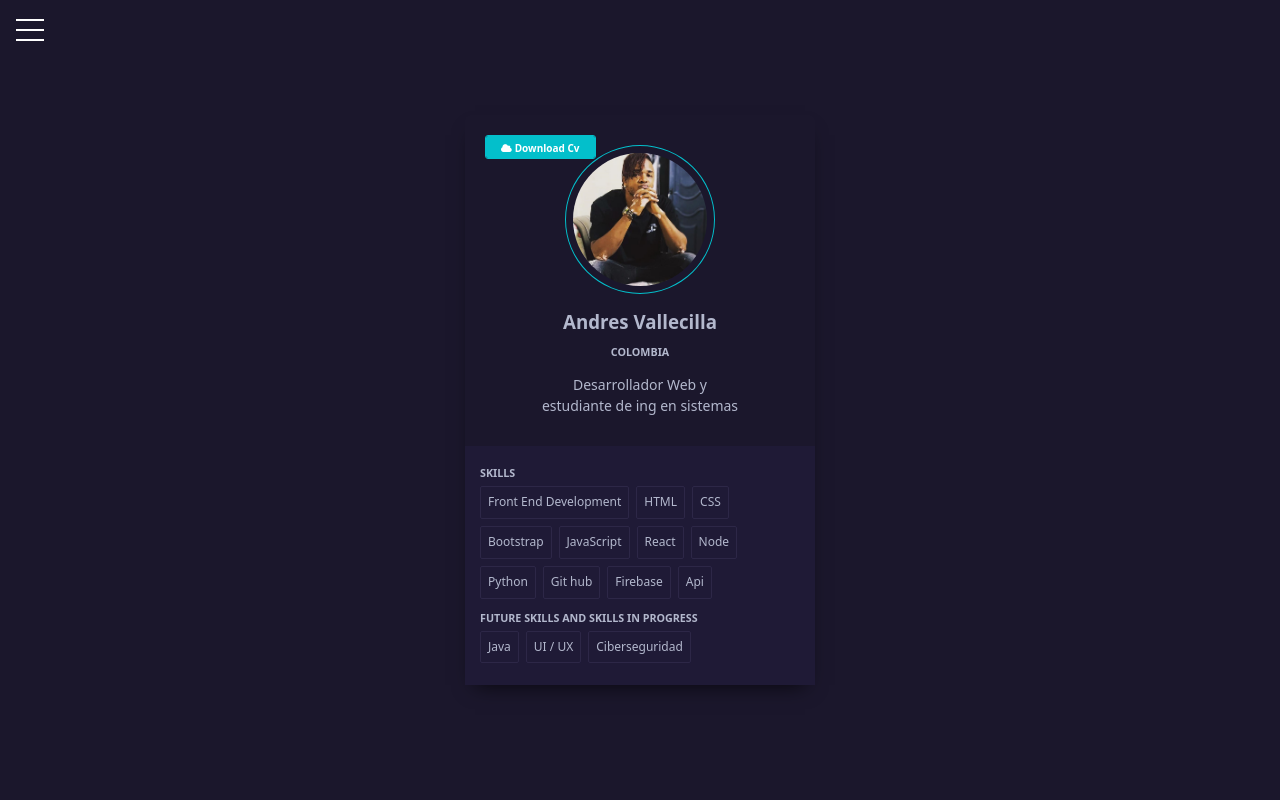
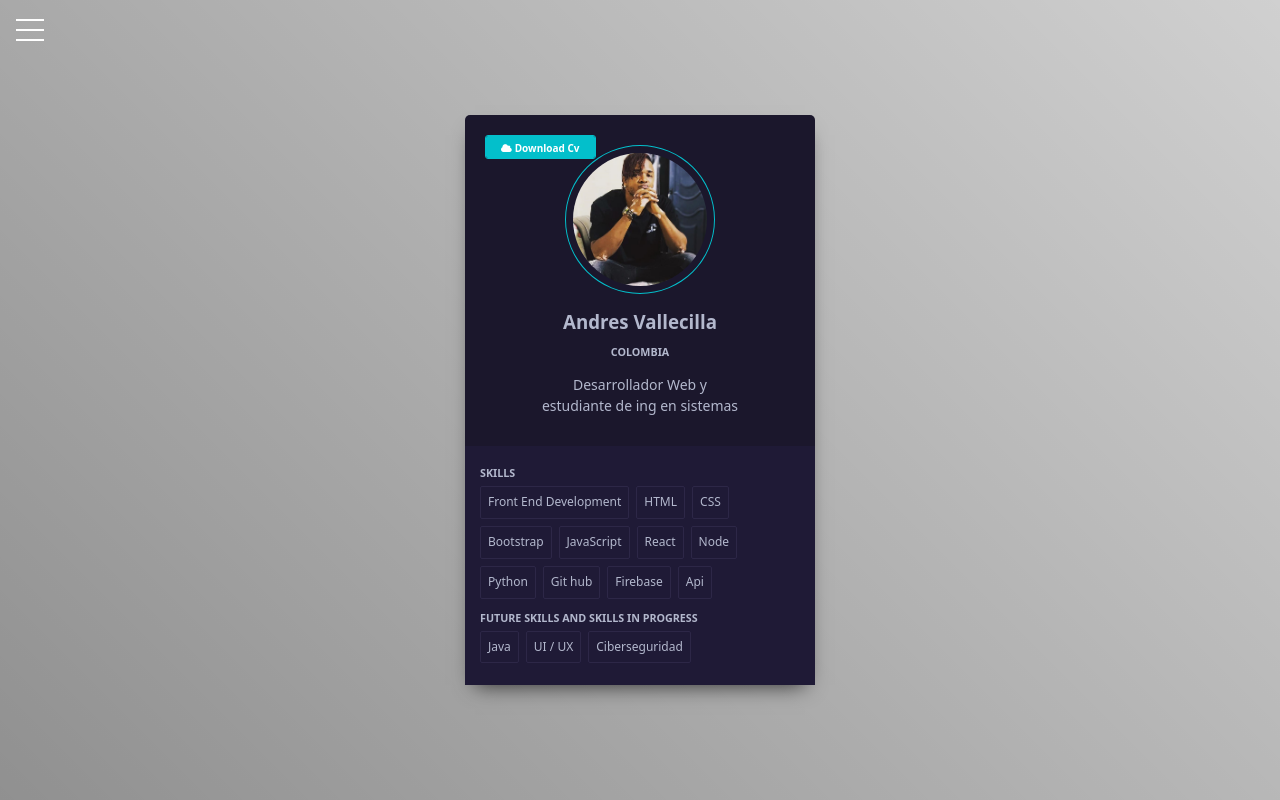
Before and after one commit to andres94-web/portfolio, a React (Create React App) app: page / in a window 1280 px wide. Built offline with nearby package versions, Linux system fonts and the light colour scheme.

Commit message:
segundo cambio mas

```diff
--- a/src/styles/Background.scss
+++ b/src/styles/Background.scss
@@ -9,7 +9,17 @@
     justify-content: center;
     align-items: center;
     min-height: 100vh;
-    background-color: #1b172c;
+    /* background-color: #1b172c; */
+    background: linear-gradient(45deg, currentColor, transparent);
+    background-size: 400% 400%;
+    position: relative;
+    animation: cambiar 10s ease infinite;
+  }
+
+  @keyframes cambiar{
+      0%{background-position:0 50% ;}
+      50%{background-position:100% 50% ;}
+      100%{background-position:0 50% ;}
   }
 
   @function random_range($min, $max) {
```
